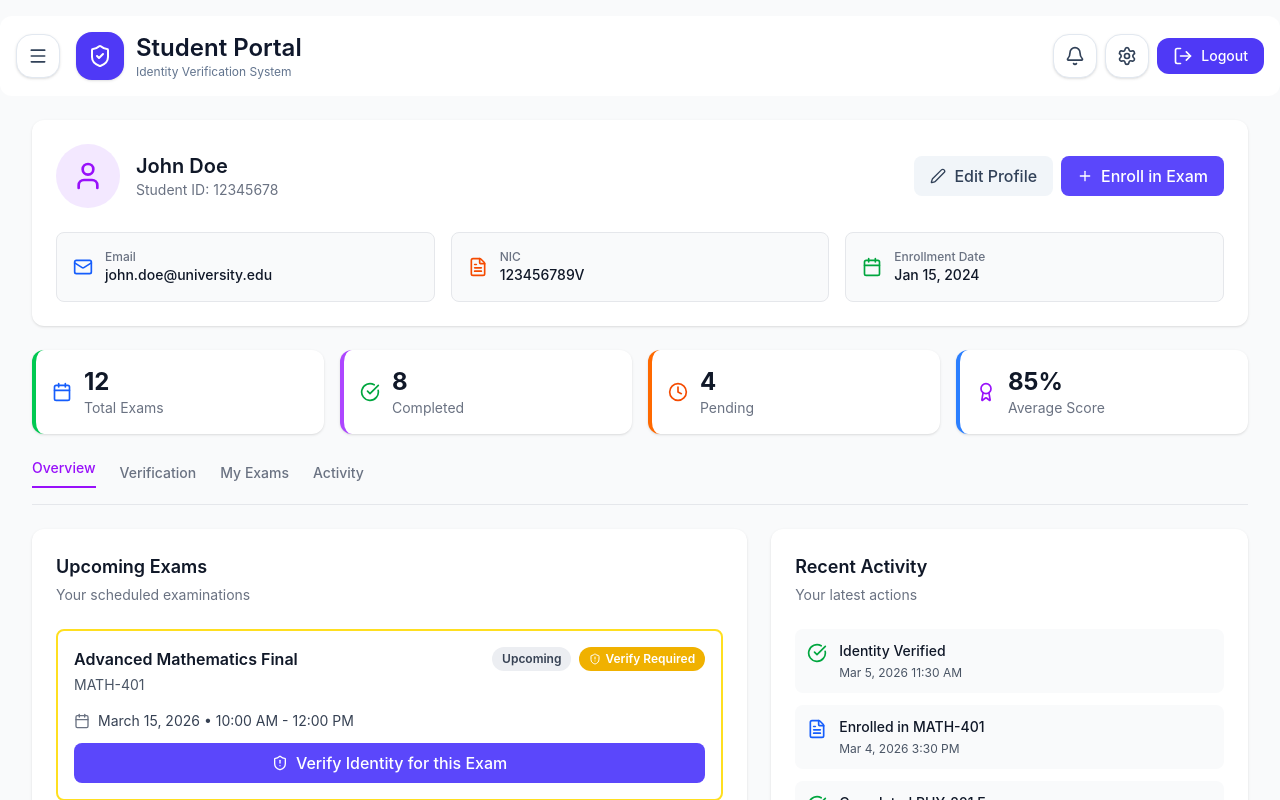
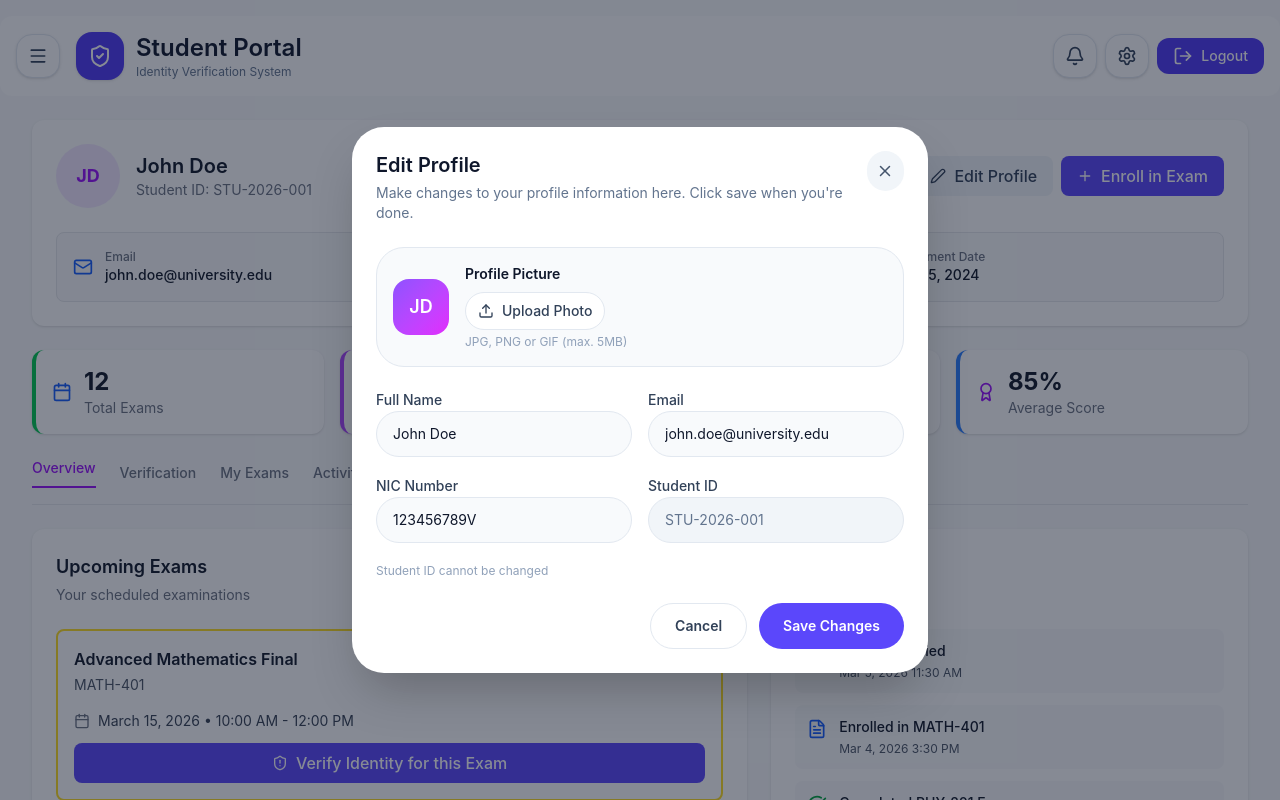
Before and after one commit to DARajapaksha/capstone-project, a React app in the folder frontend/: page /student in a window 1280 px wide. Both pictures are taken after a click on the button "Edit Profile". Shown: the top 800 px of the page. Built offline with nearby package versions, Linux system fonts and the light colour scheme; the HTML template or start-up script is replaced by a standard one.

Commit message:
chore: save local firebase config and portal edits before sync

```diff
--- /dev/null
+++ b/frontend/src/components/student/EditProfileModal.jsx
@@ -0,0 +1,122 @@
+import React, { useEffect, useState } from 'react';
+import { X, Upload } from 'lucide-react';
+
+const EditProfileModal = ({ open, onClose, profile, onSave }) => {
+  const [fullName, setFullName] = useState(profile.fullName);
+  const [email, setEmail] = useState(profile.email);
+  const [nic, setNic] = useState(profile.nic);
+  const [studentId, setStudentId] = useState(profile.studentId);
+
+  useEffect(() => {
+    if (profile) {
+      setFullName(profile.fullName);
+      setEmail(profile.email);
+      setNic(profile.nic);
+      setStudentId(profile.studentId);
+    }
+  }, [profile]);
+
+  if (!open) return null;
+
+  const initials = fullName
+    .split(' ')
+    .map((part) => part.charAt(0))
+    .join('')
+    .slice(0, 2)
+    .toUpperCase();
+
+  const handleSave = () => {
+    onSave({ fullName, email, nic, studentId });
+    onClose();
+  };
+
+  return (
+    <div className="fixed inset-0 z-50 flex items-center justify-center bg-slate-900/50 px-4 py-6">
+      <div className="w-full max-w-xl rounded-[32px] bg-white p-6 shadow-2xl">
+        <div className="flex items-start justify-between gap-4">
+          <div>
+            <h2 className="text-xl font-semibold text-slate-900">Edit Profile</h2>
+            <p className="mt-1 text-sm text-slate-500">
+              Make changes to your profile information here. Click save when you're done.
+            </p>
+          </div>
+          <button
+            onClick={onClose}
+            className="inline-flex h-10 w-10 items-center justify-center rounded-full bg-slate-100 text-slate-600 transition hover:bg-slate-200"
+          >
+            <X size={18} />
+          </button>
+        </div>
+
+        <div className="mt-6 grid gap-5">
+          <div className="flex items-center gap-4 rounded-[28px] border border-slate-200 bg-slate-50 p-4">
+            <div className="flex h-14 w-14 items-center justify-center rounded-2xl bg-gradient-to-br from-violet-500 to-fuchsia-500 text-lg font-semibold text-white">
+              {initials}
+            </div>
+            <div>
+              <p className="text-sm font-semibold text-slate-900">Profile Picture</p>
+              <button className="mt-2 inline-flex items-center gap-2 rounded-full border border-slate-200 bg-white px-3 py-2 text-sm font-medium text-slate-700 transition hover:bg-slate-50">
+                <Upload size={16} /> Upload Photo
+              </button>
+              <p className="mt-1 text-xs text-slate-400">JPG, PNG or GIF (max. 5MB)</p>
+            </div>
+          </div>
+
+          <div className="grid gap-4 sm:grid-cols-2">
+            <label className="space-y-2">
+              <span className="text-sm font-medium text-slate-700">Full Name</span>
+              <input
+                value={fullName}
+                onChange={(e) => setFullName(e.target.value)}
+                className="w-full rounded-3xl border border-slate-200 bg-slate-50 px-4 py-3 text-sm text-slate-900 outline-none transition focus:border-violet-500 focus:ring-2 focus:ring-violet-100"
+              />
+            </label>
+            <label className="space-y-2">
+              <span className="text-sm font-medium text-slate-700">Email</span>
+              <input
+                value={email}
+                onChange={(e) => setEmail(e.target.value)}
+                className="w-full rounded-3xl border border-slate-200 bg-slate-50 px-4 py-3 text-sm text-slate-900 outline-none transition focus:border-violet-500 focus:ring-2 focus:ring-violet-100"
+              />
+            </label>
+            <label className="space-y-2">
+              <span className="text-sm font-medium text-slate-700">NIC Number</span>
+              <input
+                value={nic}
+                onChange={(e) => setNic(e.target.value)}
+                className="w-full rounded-3xl border border-slate-200 bg-slate-50 px-4 py-3 text-sm text-slate-900 outline-none transition focus:border-violet-500 focus:ring-2 focus:ring-violet-100"
+              />
+            </label>
+            <label className="space-y-2">
+              <span className="text-sm font-medium text-slate-700">Student ID</span>
+              <input
+                value={studentId}
+                disabled
+                className="w-full cursor-not-allowed rounded-3xl border border-slate-200 bg-slate-100 px-4 py-3 text-sm text-slate-500 outline-none"
+              />
+            </label>
+          </div>
+
+          <p className="text-xs text-slate-400">Student ID cannot be changed</p>
+        </div>
+
+        <div className="mt-6 flex flex-col gap-3 sm:flex-row sm:justify-end">
+          <button
+            onClick={onClose}
+            className="rounded-3xl border border-slate-200 bg-white px-6 py-3 text-sm font-semibold text-slate-700 transition hover:bg-slate-50"
+          >
+            Cancel
+          </button>
+          <button
+            onClick={handleSave}
+            className="rounded-3xl bg-[#5B47FB] px-6 py-3 text-sm font-semibold text-white transition hover:bg-[#4b3dde]"
+          >
+            Save Changes
+          </button>
+        </div>
+      </div>
+    </div>
+  );
+};
+
+export default EditProfileModal;
--- /dev/null
+++ b/frontend/src/firebase.js
@@ -0,0 +1,20 @@
+import { initializeApp } from "firebase/app";
+import { getFirestore } from "firebase/firestore";
+import { getAuth } from "firebase/auth";
+
+const firebaseConfig = {
+  apiKey: "AIzaSyAkdSbDiamWSQeZQU7g3RsoyZiqwN-74GA",
+  authDomain: "identity-verification-sy-dd573.firebaseapp.com",
+  databaseURL: "https://identity-verification-sy-dd573-default-rtdb.asia-southeast1.firebasedatabase.app",
+  projectId: "identity-verification-sy-dd573",
+  storageBucket: "identity-verification-sy-dd573.firebasestorage.app",
+  messagingSenderId: "1008215164215",
+  appId: "1:1008215164215:web:20ffadf8ac74c9869646b2"
+};
+
+// Initialize Firebase
+const app = initializeApp(firebaseConfig);
+
+// Export instances to use across your app
+export const db = getFirestore(app); // Changed to getFirestore
+export const auth = getAuth(app);
--- a/frontend/src/pages/student/Dashboard.jsx
+++ b/frontend/src/pages/student/Dashboard.jsx
@@ -2,10 +2,18 @@ import React, { useState } from 'react';
 import { Calendar, CheckCircle, Clock, Award, User, Mail, CreditCard, FileText, ShieldCheck, ShieldAlert, Edit2, Plus, Zap } from 'lucide-react';
 import AvailableExams from './AvailableExams';
 import MyExamsTab from './MyExamsTab';
+import EditProfileModal from '../../components/student/EditProfileModal';
 
 const Dashboard = () => {
   const [activeTab, setActiveTab] = useState('overview');
   const [showAvailableExams, setShowAvailableExams] = useState(false);
+  const [showEditProfile, setShowEditProfile] = useState(false);
+  const [profile, setProfile] = useState({
+    fullName: 'John Doe',
+    email: 'john.doe@university.edu',
+    nic: '123456789V',
+    studentId: 'STU-2026-001',
+  });
 
   const tabs = [
     { id: 'overview', label: 'Overview' },
@@ -144,21 +152,25 @@ const Dashboard = () => {
           <div className="flex items-center justify-between gap-4 mb-6">
             <div className="flex items-center gap-4">
               <div className="w-16 h-16 bg-purple-100 rounded-full flex items-center justify-center">
-                <User size={32} className="text-purple-600" />
+                <span className="text-lg font-bold text-purple-600">{profile.fullName.split(' ').map(name => name[0]).join('').slice(0, 2).toUpperCase()}</span>
               </div>
               <div>
-                <h3 className="text-xl font-semibold text-gray-900">John Doe</h3>
-                <p className="text-sm text-gray-500">Student ID: 12345678</p>
+                <h3 className="text-xl font-semibold text-gray-900">{profile.fullName}</h3>
+                <p className="text-sm text-gray-500">Student ID: {profile.studentId}</p>
               </div>
             </div>
             <div className="flex items-center gap-2">
-              <button className="flex items-center gap-2 px-4 py-2 bg-slate-100 text-slate-700 rounded-lg font-medium hover:bg-slate-200 transition">
+              <button
+                onClick={() => setShowEditProfile(true)}
+                className="flex items-center gap-2 px-4 py-2 bg-slate-100 text-slate-700 rounded-lg font-medium hover:bg-slate-200 transition"
+              >
                 <Edit2 size={16} />
                 Edit Profile
               </button>
               <button
                 onClick={() => setShowAvailableExams(true)}
-                className="flex items-center gap-2 px-4 py-2 bg-[#5B47FB] text-white rounded-lg font-medium hover:opacity-90 transition">
+                className="flex items-center gap-2 px-4 py-2 bg-[#5B47FB] text-white rounded-lg font-medium hover:opacity-90 transition"
+              >
                 <Plus size={16} />
                 Enroll in Exam
               </button>
@@ -171,7 +183,7 @@ const Dashboard = () => {
                 <Mail size={20} className="text-blue-600" />
                 <div>
                   <p className="text-xs text-gray-500 font-medium">Email</p>
-                  <p className="text-sm font-medium text-gray-900">john.doe@university.edu</p>
+                  <p className="text-sm font-medium text-gray-900">{profile.email}</p>
                 </div>
               </div>
             </div>
@@ -181,7 +193,7 @@ const Dashboard = () => {
                 <FileText size={20} className="text-orange-600" />
                 <div>
                   <p className="text-xs text-gray-500 font-medium">NIC</p>
-                  <p className="text-sm font-medium text-gray-900">123456789V</p>
+                  <p className="text-sm font-medium text-gray-900">{profile.nic}</p>
                 </div>
               </div>
             </div>
@@ -227,6 +239,14 @@ const Dashboard = () => {
         {renderContent()}
         </div>
       )}
+      {showEditProfile && (
+        <EditProfileModal
+          open={showEditProfile}
+          onClose={() => setShowEditProfile(false)}
+          profile={profile}
+          onSave={(updatedProfile) => setProfile(updatedProfile)}
+        />
+      )}
     </>
   );
 };
```
